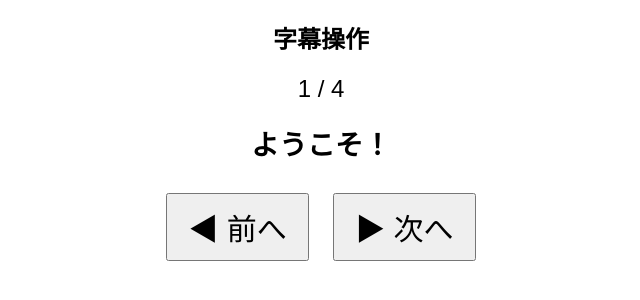
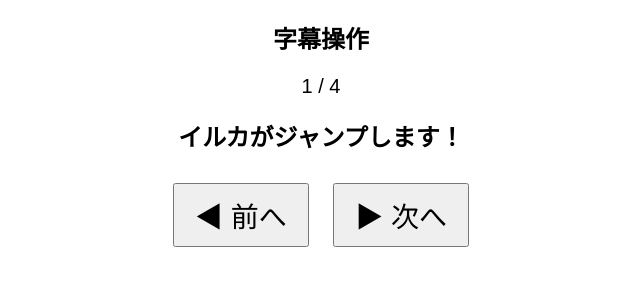
Before and after one commit to kanasoh30c1/dolphin-subtitle, a plain HTML site: page control.html in a window 1280 px wide. Shown: the whole page, without its empty margins (319-959 px from the left). Drawn offline with Linux system fonts and the light colour scheme; no server answers.

Commit message:
Add files via upload

```diff
--- a/control.html
+++ b/control.html
@@ -10,16 +10,16 @@
       font-family: sans-serif;
     }
     button {
-      font-size: 30px;
+      font-size: 28px;
       margin: 10px;
       padding: 10px 20px;
     }
     #status {
-      font-size: 24px;
+      font-size: 20px;
       margin: 10px;
     }
     #current {
-      font-size: 28px;
+      font-size: 24px;
       margin: 20px;
       font-weight: bold;
     }
@@ -52,26 +52,45 @@ const firebaseConfig = {
 const app = initializeApp(firebaseConfig);
 const db = getDatabase(app);
 
-// 👇 字幕リスト
+// 👇 字幕リスト（ここを増やす）
 const subtitles = [
-  { jp: "ようこそ！", en: "Welcome!" },
-  { jp: "ジャンプします！", en: "Jump!" },
-  { jp: "スピンします！", en: "Spin!" },
-  { jp: "ありがとうございました！", en: "Thank you!" }
+  {
+    jp: "イルカがジャンプします！",
+    easy: "いるかが ジャンプ します！",
+    en: "The dolphin will jump!",
+    zh: "海豚要跳跃了！"
+  },
+  {
+    jp: "高くジャンプしました！",
+    easy: "たかく ジャンプ しました！",
+    en: "It jumped high!",
+    zh: "它跳得很高！"
+  },
+  {
+    jp: "スピンします！",
+    easy: "スピン します！",
+    en: "Spin!",
+    zh: "旋转！"
+  },
+  {
+    jp: "ありがとうございました！",
+    easy: "ありがとうございました！",
+    en: "Thank you!",
+    zh: "谢谢观看！"
+  }
 ];
 
 let index = 0;
 
 // 更新処理
 function update() {
-  // Firebaseに送信
   set(ref(db, "subtitle"), subtitles[index]);
 
-  // 今何ページか表示
+  // ページ表示
   document.getElementById("status").textContent =
     (index + 1) + " / " + subtitles.length;
 
-  // 今のセリフ表示（日本語）
+  // 現在の文（確認用：日本語）
   document.getElementById("current").textContent =
     subtitles[index].jp;
 }
```
